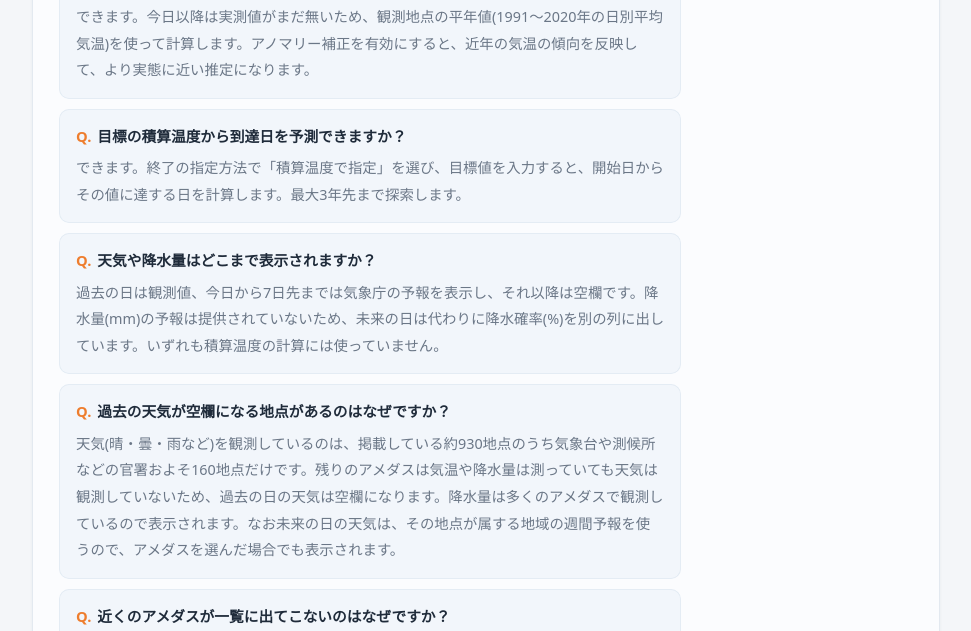
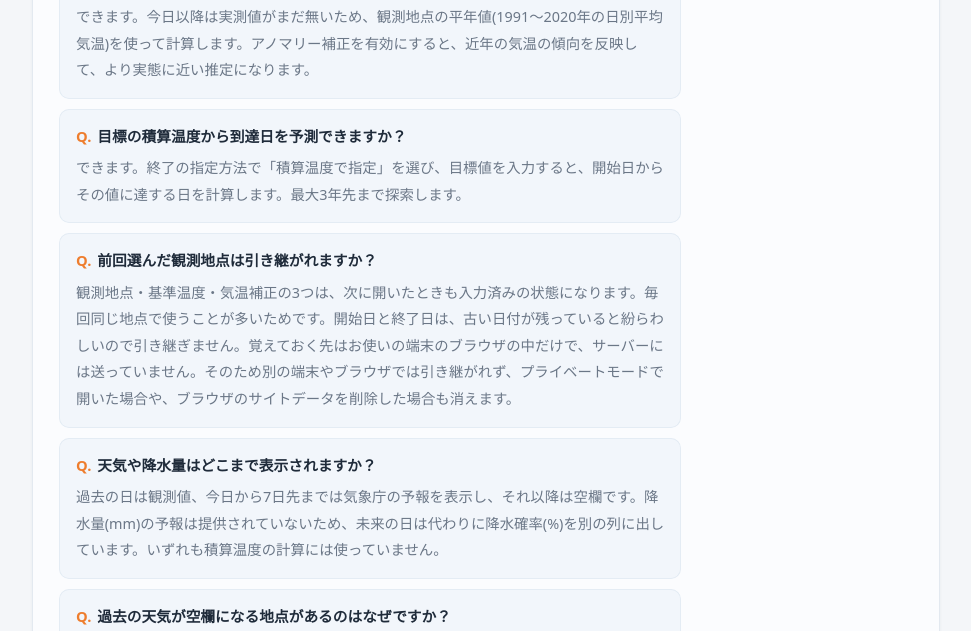
Before and after one commit to hoge0101/sekisan-ondo, a Flask app: page / in a window 1280 px wide. Shown: the part 3000-3631 px from the top of the page, without its empty margins (154-1125 px from the left). Run offline with Flask 3, Linux system fonts and the light colour scheme.

Commit message:
前回選んだ地点と補正値を次回に引き継ぐ
毎回同じ観測地点で使うことが多いのに、開き直すたびに都道府県から選び直しに
なっていた。観測地点・基準温度・気温補正の3つを localStorage に覚えておき、
次に開いたときは入力済みの状態にする。

開始日と終了日は覚えない。古い日付が残っていると、今の期間で計算したつもりが
違う期間の結果になり、気づきにくいため。

復元はPOSTの値が無いときだけ行うので、計算直後の再表示は今までどおり
送信内容がそのまま出る。stations.json の更新で地点が消えている場合に
populateStations が例外を投げないよう、stationsData に存在するか確かめてから
選ぶ。localStorage はプライベートモードなどで読み書きに失敗することがあるので、
読み書きとも try で囲み、失敗しても計算そのものは動くようにした。

サーバーには送らず端末内に留まること、別の端末やブラウザでは引き継がれない
ことをFAQに書いた。引き継ぐと書いておいて消えると不具合に見えるため。

Co-Authored-By: Claude Opus 5 <noreply@anthropic.com>

```diff
--- a/app.py
+++ b/app.py
@@ -559,6 +559,14 @@ FAQ = [
              "開始日からその値に達する日を計算します。最大3年先まで探索します。",
     },
     {
+        "q": "前回選んだ観測地点は引き継がれますか？",
+        "a": "観測地点・基準温度・気温補正の3つは、次に開いたときも入力済みの状態になります。"
+             "毎回同じ地点で使うことが多いためです。開始日と終了日は、古い日付が残っていると"
+             "紛らわしいので引き継ぎません。覚えておく先はお使いの端末のブラウザの中だけで、"
+             "サーバーには送っていません。そのため別の端末やブラウザでは引き継がれず、"
+             "プライベートモードで開いた場合や、ブラウザのサイトデータを削除した場合も消えます。",
+    },
+    {
         "q": "天気や降水量はどこまで表示されますか？",
         "a": "過去の日は観測値、今日から7日先までは気象庁の予報を表示し、それ以降は空欄です。"
              "降水量(mm)の予報は提供されていないため、未来の日は代わりに降水確率(%)を"
```
Also changed, not shown: templates/index.html (+46 -0 lines).
